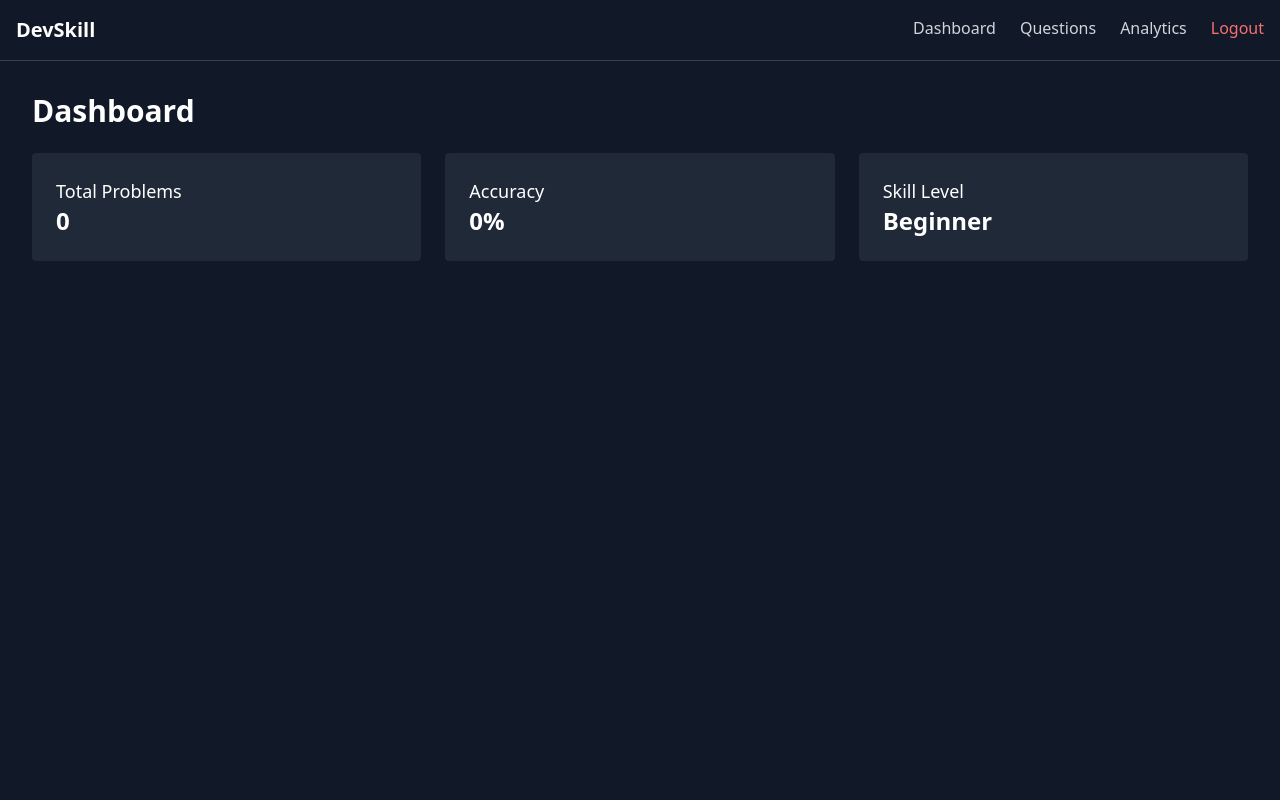
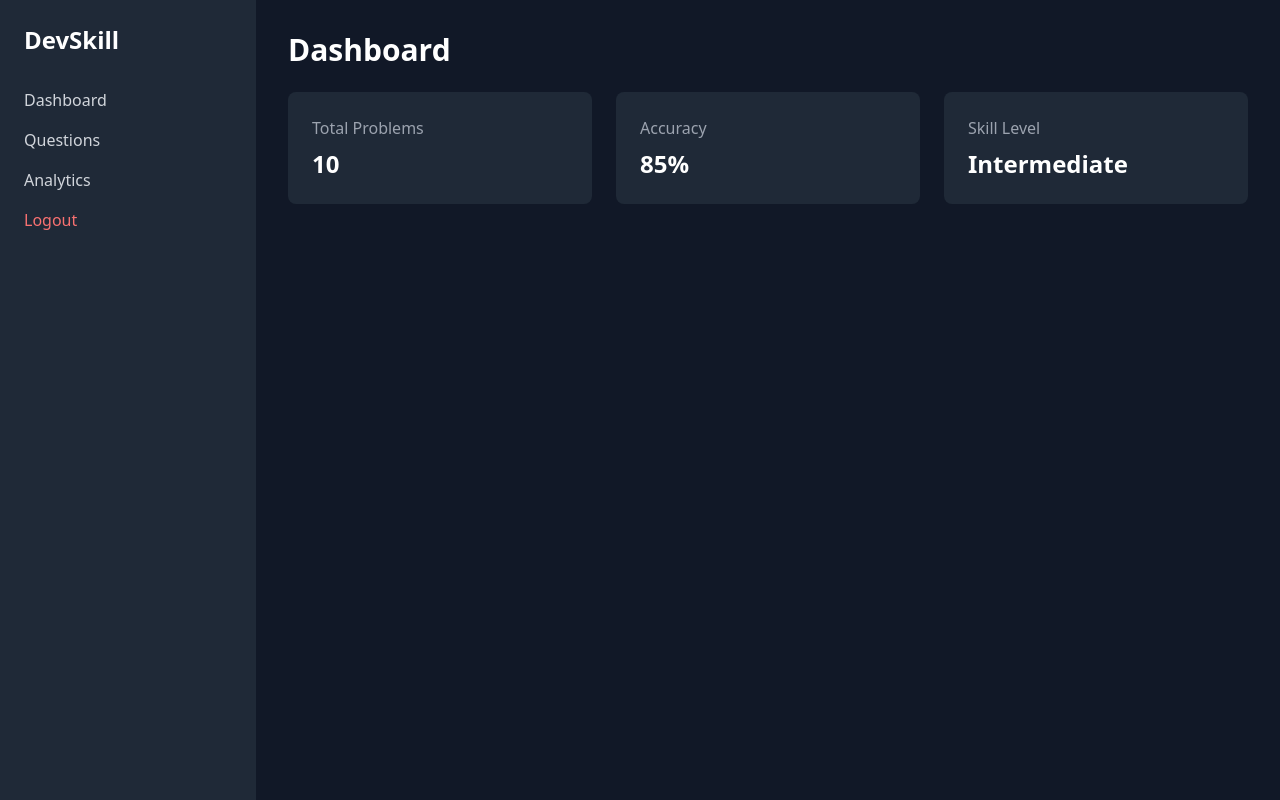
Before and after one commit to Code-ashiq/developer-skill-platform, a React (Create React App) app in the folder frontend/: page /dashboard in a window 1280 px wide. Built offline with nearby package versions, Linux system fonts and the light colour scheme; sample sign-in values are in the browser's storage.

Commit message:
feat: add sidebar layout

```diff
--- /dev/null
+++ b/frontend/src/layouts/MainLayout.js
@@ -0,0 +1,68 @@
+import { Link, useNavigate } from "react-router-dom";
+
+export default function MainLayout({ children }) {
+
+  const navigate = useNavigate();
+
+  const logout = () => {
+    localStorage.removeItem("token");
+    navigate("/");
+  };
+
+  return (
+
+    <div className="flex min-h-screen bg-gray-900 text-white">
+
+      {/* Sidebar */}
+      <div className="w-64 bg-gray-800 p-6">
+
+        <h1 className="text-2xl font-bold mb-8">
+          DevSkill
+        </h1>
+
+        <nav className="space-y-4">
+
+          <Link
+            to="/dashboard"
+            className="block text-gray-300 hover:text-white"
+          >
+            Dashboard
+          </Link>
+
+          <Link
+            to="/questions"
+            className="block text-gray-300 hover:text-white"
+          >
+            Questions
+          </Link>
+
+          <Link
+            to="/analytics"
+            className="block text-gray-300 hover:text-white"
+          >
+            Analytics
+          </Link>
+
+          <button
+            onClick={logout}
+            className="block text-red-400 hover:text-red-300"
+          >
+            Logout
+          </button>
+
+        </nav>
+
+      </div>
+
+      {/* Main Content */}
+      <div className="flex-1 p-8">
+
+        {children}
+
+      </div>
+
+    </div>
+
+  );
+
+}
--- a/frontend/src/pages/Analytics.js
+++ b/frontend/src/pages/Analytics.js
@@ -1,10 +1,11 @@
 import { useEffect, useState } from "react";
 import API from "../services/api";
-import Navbar from "../components/Navbar";
+import MainLayout from "../layouts/MainLayout";
 
 export default function Analytics() {
 
   const [data, setData] = useState(null);
+  const [loading, setLoading] = useState(true);
 
   useEffect(() => {
 
@@ -18,7 +19,11 @@ export default function Analytics() {
 
       } catch (err) {
 
-        console.error(err);
+        console.error("Analytics fetch error:", err);
+
+      } finally {
+
+        setLoading(false);
 
       }
 
@@ -28,65 +33,104 @@ export default function Analytics() {
 
   }, []);
 
-  if (!data) return null;
+  if (loading) {
+
+    return (
+      <MainLayout>
+        <div className="text-gray-400">Loading analytics...</div>
+      </MainLayout>
+    );
+
+  }
+
+  if (!data) {
+
+    return (
+      <MainLayout>
+        <div className="text-red-400">Failed to load analytics.</div>
+      </MainLayout>
+    );
+
+  }
 
   return (
 
-    <div className="min-h-screen bg-gray-900 text-white">
-
-      <Navbar />
-
-      <div className="max-w-6xl mx-auto p-8">
+    <MainLayout>
 
       <h1 className="text-3xl font-bold mb-6">
         Analytics Dashboard
       </h1>
 
-        <div className="grid grid-cols-3 gap-6">
+      {/* Stats Grid */}
+      <div className="grid grid-cols-1 md:grid-cols-2 lg:grid-cols-3 gap-6">
 
-          <Card title="Total Submissions" value={data.total_submissions} />
+        <Card
+          title="Total Submissions"
+          value={data.total_submissions}
+        />
 
-          <Card title="Correct Submissions" value={data.total_correct} />
+        <Card
+          title="Correct Submissions"
+          value={data.total_correct}
+        />
 
-          <Card title="Accuracy"
-                value={(data.accuracy * 100).toFixed(1) + "%"} />
+        <Card
+          title="Accuracy"
+          value={(data.accuracy * 100).toFixed(1) + "%"}
+        />
 
-          <Card title="Avg Execution Time"
-                value={data.avg_execution_time.toFixed(4) + "s"} />
+        <Card
+          title="Avg Execution Time"
+          value={data.avg_execution_time.toFixed(4) + " s"}
+        />
 
-          <Card title="Skill Score" value={data.skill_score} />
+        <Card
+          title="Skill Score"
+          value={data.skill_score}
+        />
 
-          <Card title="Skill Level" value={data.skill_level} />
+        <Card
+          title="Skill Level"
+          value={data.skill_level}
+        />
 
       </div>
 
-        <div className="mt-8 bg-gray-800 p-6 rounded">
+      {/* ML Prediction Section */}
+      <div className="mt-8 bg-gray-800 p-6 rounded-lg">
 
         <h2 className="text-xl font-bold mb-2">
           ML Prediction
         </h2>
 
-          <p className="text-green-400 text-lg">
+        <p className="text-green-400 text-lg font-semibold">
           {data.ml_prediction}
+        </p>
+
+        <p className="text-gray-400 text-sm mt-2">
+          Based on your submission history, accuracy, and execution performance.
         </p>
 
       </div>
 
-      </div>
+    </MainLayout>
 
-    </div>
   );
+
 }
+
+
+/* Card Component */
 
 function Card({ title, value }) {
 
   return (
 
-    <div className="bg-gray-800 p-6 rounded">
+    <div className="bg-gray-800 p-6 rounded-lg hover:bg-gray-700 transition">
 
-      <h2 className="text-gray-400 mb-2">
+      <h3 className="text-gray-400 mb-2 text-sm">
         {title}
-      </h2>
+      </h3>
 
       <p className="text-2xl font-bold">
         {value}
@@ -95,4 +139,5 @@ function Card({ title, value }) {
     </div>
 
   );
+
 }
--- a/frontend/src/pages/Dashboard.js
+++ b/frontend/src/pages/Dashboard.js
@@ -1,40 +1,45 @@
-import Navbar from "../components/Navbar";
+import MainLayout from "../layouts/MainLayout";
 
 export default function Dashboard() {
 
   return (
 
-    <div className="min-h-screen bg-gray-900 text-white">
+    <MainLayout>
 
-      <Navbar />
+      <h1 className="text-3xl font-bold mb-6">
+        Dashboard
+      </h1>
 
-      <div className="p-8">
+      <div className="grid grid-cols-3 gap-6">
 
-        <h1 className="text-3xl font-bold mb-6">
-          Dashboard
-        </h1>
-
-        <div className="grid grid-cols-3 gap-6">
-
-          <div className="bg-gray-800 p-6 rounded">
-            <h2 className="text-lg">Total Problems</h2>
-            <p className="text-2xl font-bold">0</p>
-          </div>
-
-          <div className="bg-gray-800 p-6 rounded">
-            <h2 className="text-lg">Accuracy</h2>
-            <p className="text-2xl font-bold">0%</p>
-          </div>
-
-          <div className="bg-gray-800 p-6 rounded">
-            <h2 className="text-lg">Skill Level</h2>
-            <p className="text-2xl font-bold">Beginner</p>
-          </div>
-
-        </div>
+        <Card title="Total Problems" value="10" />
+        <Card title="Accuracy" value="85%" />
+        <Card title="Skill Level" value="Intermediate" />
 
       </div>
 
+    </MainLayout>
+
+  );
+
+}
+
+function Card({ title, value }) {
+
+  return (
+
+    <div className="bg-gray-800 p-6 rounded-lg">
+
+      <h2 className="text-gray-400 mb-2">
+        {title}
+      </h2>
+
+      <p className="text-2xl font-bold">
+        {value}
+      </p>
+
     </div>
+
   );
+
 }
--- a/frontend/src/pages/Questions.js
+++ b/frontend/src/pages/Questions.js
@@ -1,7 +1,7 @@
 import { useEffect, useState } from "react";
 import API from "../services/api";
-import Navbar from "../components/Navbar";
 import { useNavigate } from "react-router-dom";
+import MainLayout from "../layouts/MainLayout";
 
 export default function Questions() {
 
@@ -46,15 +46,11 @@ export default function Questions() {
 
   return (
 
-    <div className="min-h-screen bg-gray-900 text-white">
+    <MainLayout>
 
-      <Navbar />
-
-      <div className="max-w-5xl mx-auto p-8">
-
-        <h1 className="text-3xl font-bold mb-6">
-          Questions
-        </h1>
+      <h1 className="text-3xl font-bold mb-6">
+        Questions
+      </h1>
 
         <div className="bg-gray-800 rounded-lg">
 
@@ -87,9 +83,6 @@ export default function Questions() {
           ))}
 
         </div>
-
-      </div>
-
-    </div>
+    </MainLayout>
   );
 }
--- a/frontend/src/services/api.js
+++ b/frontend/src/services/api.js
@@ -8,11 +8,17 @@ API.interceptors.request.use((config) => {
 
   const token = localStorage.getItem("token");
 
-  if (token) {
+  // Skip auth header for login and register endpoints
+  if (
+    token &&
+    !config.url.includes("/auth/login") &&
+    !config.url.includes("/auth/register")
+  ) {
     config.headers.Authorization = `Bearer ${token}`;
   }
 
   return config;
+
 });
 
 export default API;
```
Lines whose indentation alone changed are shown as unchanged.
